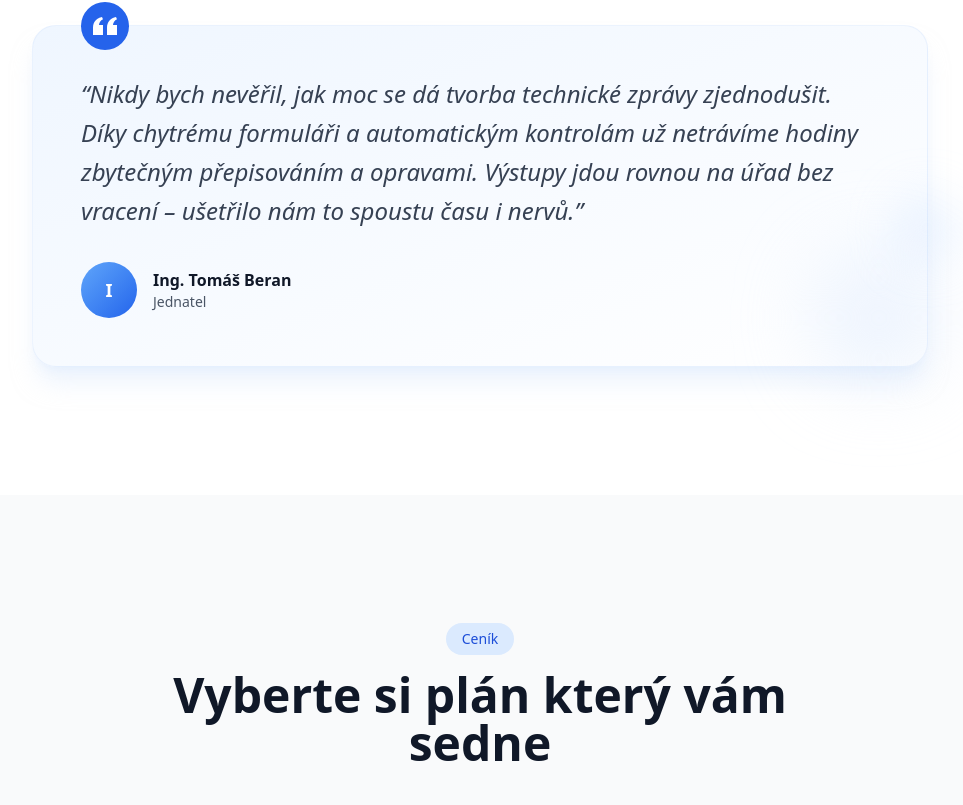
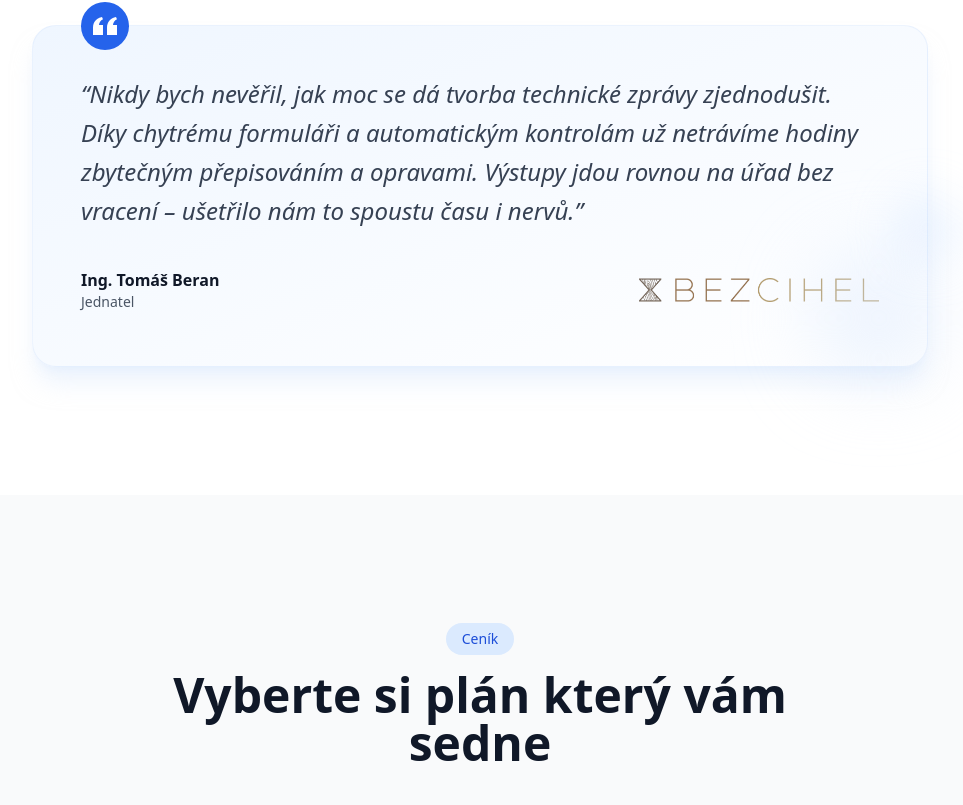
Before and after one commit to ChvilaMartin/qik-homepage-next, a Next.js app: page / in a window 1280 px wide. Shown: the part 5816-6621 px from the top of the page, without its empty margins (160-1123 px from the left). Built offline with nearby package versions, Linux system fonts and the light colour scheme.

Commit message:
Add company logo to testimonials and update settings configuration

```diff
--- a/app/components/Testimonials.tsx
+++ b/app/components/Testimonials.tsx
@@ -1,6 +1,7 @@
 "use client";
 
 import { motion } from "framer-motion";
+import Image from "next/image";
 import SectionHeader from "./ui/SectionHeader";
 
 const testimonial = {
@@ -8,7 +9,7 @@ const testimonial = {
     "Nikdy bych nevěřil, jak moc se dá tvorba technické zprávy zjednodušit. Díky chytrému formuláři a automatickým kontrolám už netrávíme hodiny zbytečným přepisováním a opravami. Výstupy jdou rovnou na úřad bez vracení – ušetřilo nám to spoustu času i nervů.",
   author: "Ing. Tomáš Beran",
   role: "Jednatel",
-  company: "Beran Architects",
+  company: "Bez Cihel",
 };
 
 export default function Testimonials() {
@@ -50,16 +51,20 @@ export default function Testimonials() {
             </blockquote>
 
             {/* Author */}
-            <div className="mt-8 flex items-center gap-4">
-              <div className="w-14 h-14 rounded-full bg-gradient-to-br from-primary-400 to-primary-600 flex items-center justify-center text-white font-bold text-lg">
-                {testimonial.author.charAt(0)}
-              </div>
+            <div className="mt-8 flex items-center justify-between gap-4">
               <div>
                 <div className="font-semibold text-gray-900">
                   {testimonial.author}
                 </div>
                 <div className="text-gray-600 text-sm">{testimonial.role}</div>
               </div>
+              <Image
+                width={150}
+                height={150}
+                src="/bez-cihel-logo.png"
+                alt={testimonial.company}
+                className="w-60 h-14 object-contain"
+              />
             </div>
 
             {/* Decorative elements */}
```
Also changed, not shown: .claude/settings.local.json, public/bez-cihel-logo.png (added).
